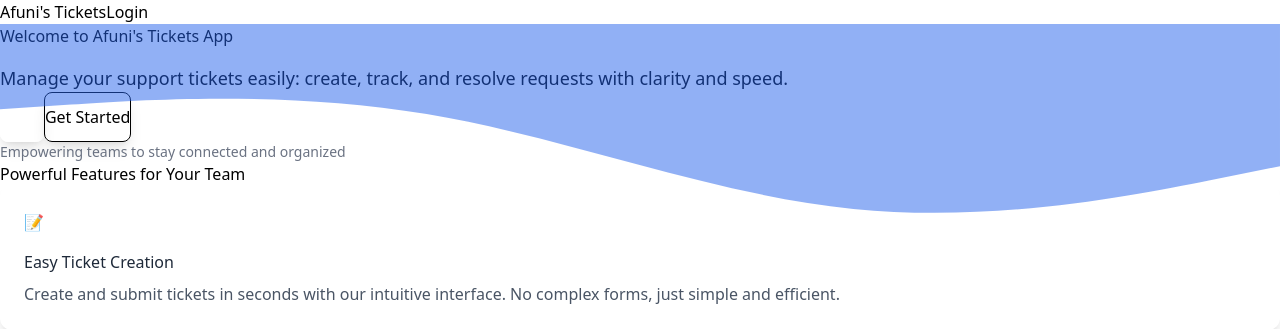
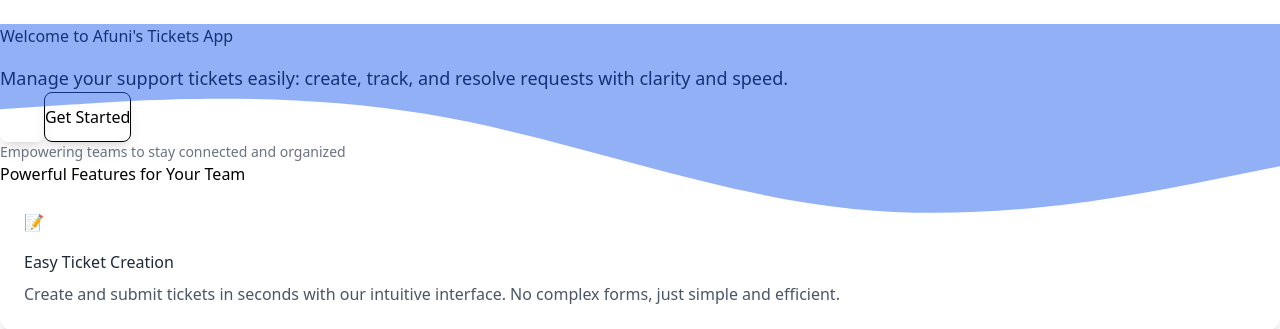
Before and after one commit to Jaymi-01/twig-ticket-app, a PHP site: template src/templates/landing.twig in a window 1280 px wide. Shown: the top 329 px of the page. Run offline with PHP 8.4, Linux system fonts and the light colour scheme; the template is opened without the code that fills it, so the values that code supplies are empty; style sheets or scripts are compiled from the project's sources; some libraries are stand-ins or nearby versions; some web fonts are replaced.

Commit message:
update landing.twig

```diff
--- a/src/templates/landing.twig
+++ b/src/templates/landing.twig
@@ -6,20 +6,13 @@
 {% block content %}
 <div class="relative bg-background min-h-screen overflow-hidden">
   <!-- Header -->
-  <header class="relative z-20 bg-white/90 backdrop-blur-sm shadow-sm animate-slideDown">
+  <header class="relative z-20 bg-transparent backdrop-blur-sm shadow-sm animate-slideDown">
     <div class="max-w-7xl mx-auto px-4 sm:px-6 lg:px-8 py-4">
       <div class="flex justify-between items-center">
-        <h1 class="text-2xl md:text-3xl font-bold text-primary">
+        <h1 class="text-2xl md:text-3xl font-bold text-white">
           Afuni's Tickets
         </h1>
-        <div class="flex gap-3">
-          <a href="/login" class="text-primary hover:text-blue-700 font-medium transition-colors">
-            Login
-          </a>
-          <a href="/signup" class="bg-primary text-white px-4 py-2 rounded-lg hover:bg-blue-700 transition-colors">
-            Sign Up
-          </a>
-        </div>
+
       </div>
     </div>
   </header>
```
